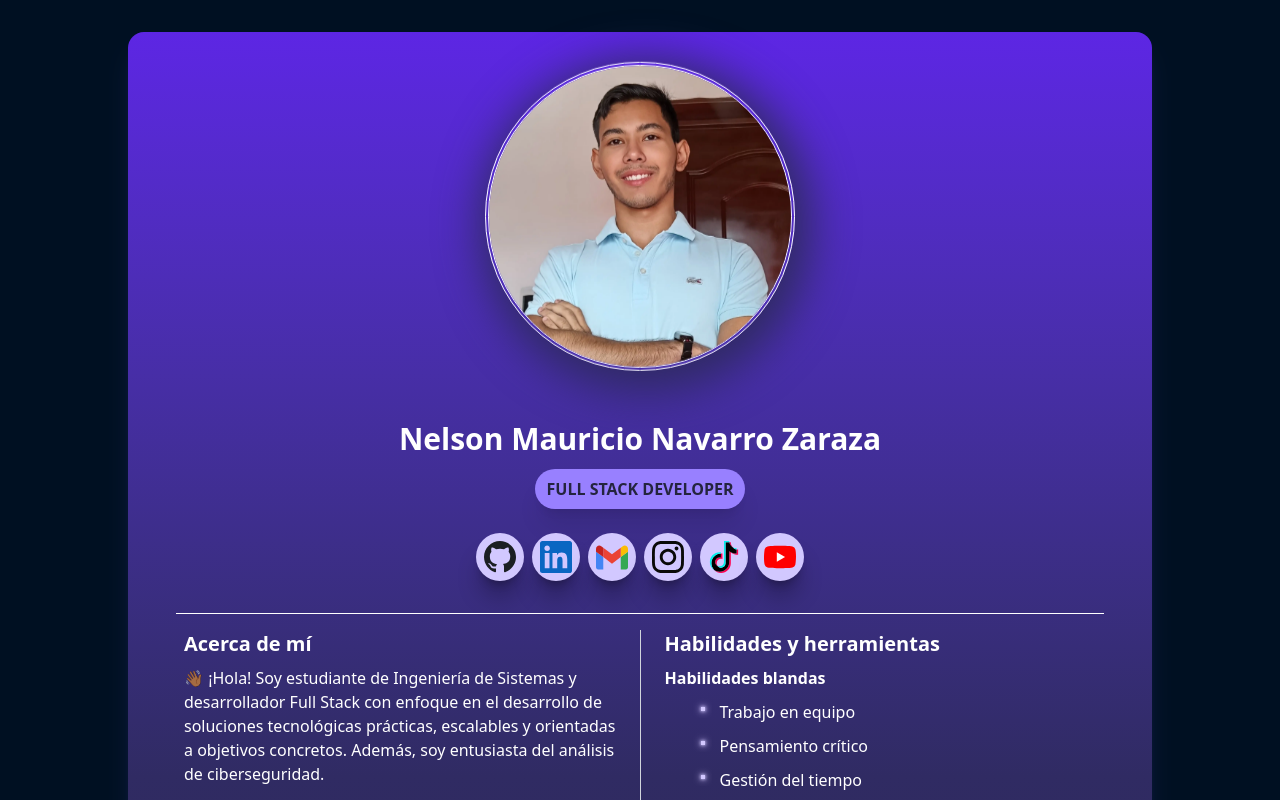
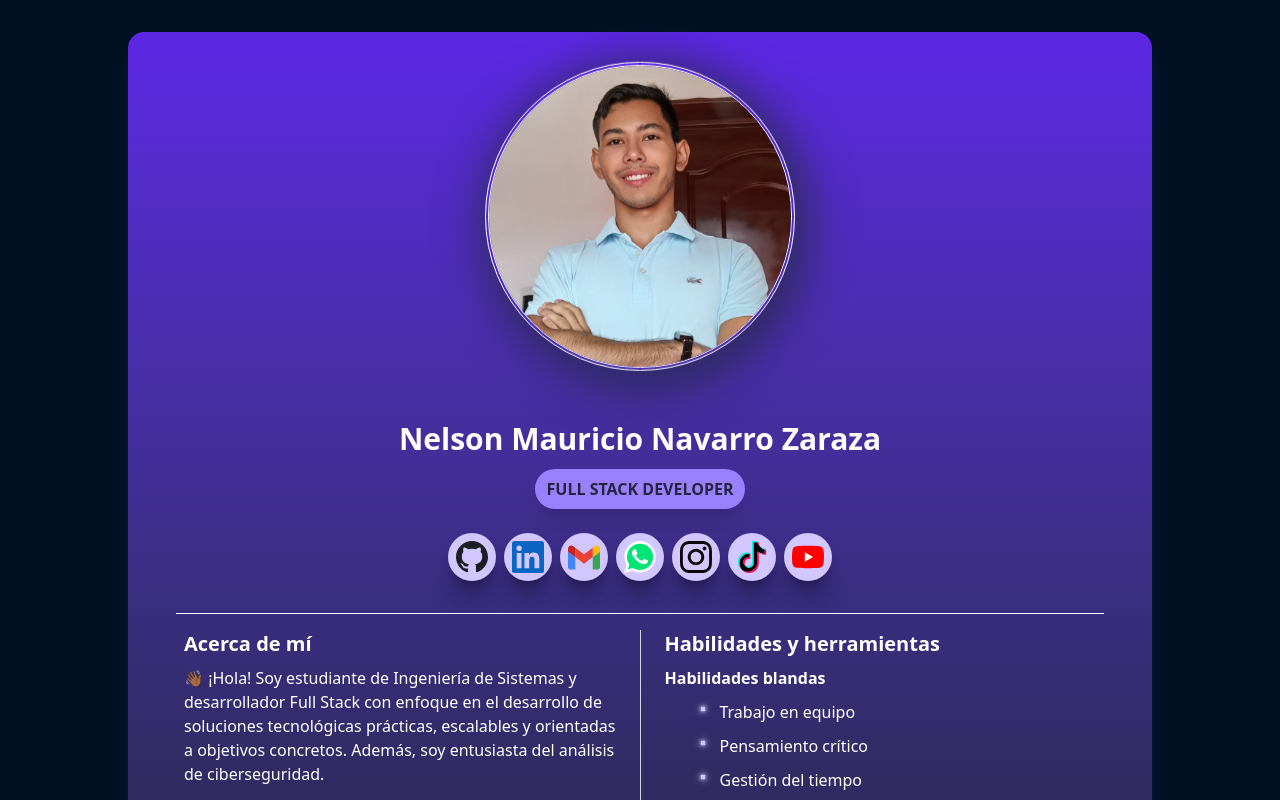
Before and after one commit to NelsonZarazaDev/mini-portafolio, a React (Vite) app: page / in a window 1280 px wide. Shown: the top 800 px of the page. Built offline with nearby package versions, Linux system fonts and the light colour scheme.

Commit message:
Se agrego whatsapp como nueva red social

```diff
--- a/src/components/contact/Contact.jsx
+++ b/src/components/contact/Contact.jsx
@@ -1,15 +1,15 @@
-import React from "react";
 import github from "../../assets/github_light.svg";
 import gmail from "../../assets/gmail.svg";
 import instagram from "../../assets/instagram.svg";
 import linkedin from "../../assets/linkedin.svg";
 import tiktok from "../../assets/tiktok.svg";
 import youtube from "../../assets/youtube.svg";
+import whatsapp from "../../assets/whatsapp.svg";
 
 export default function Contact() {
   return (
     <>
-      <div className="flex justify-center space-x-2 my-6">
+      <div className="flex flex-wrap justify-center space-x-2 my-6">
         {redesSociales.map((redSocial, index) => (
           <a key={index} className="bg-lightPurple rounded-full flex justify-center items-center hover:-translate-y-2 hover:duration-300 shadow-xl/30" href={redSocial.link} target="_blank">
             <img className="w-8 h-8 m-2" src={redSocial.icono} alt={redSocial.icono} />
@@ -24,6 +24,7 @@ const redesSociales = [
   { icono: github, link: "https://github.com/NelsonZarazaDev" },
   { icono: linkedin, link: "https://www.linkedin.com/in/nelson-mauricio-navarro-zaraza-3448542a5/" },
   { icono: gmail, link: "mailto:nelsonmauricionavarrozaraza@gmail.com" },
+  { icono: whatsapp, link: "https://wa.me/573157465208" },
   { icono: instagram, link: "https://www.instagram.com/nelson_mauricio_z/" },
   { icono: tiktok, link: "https://www.tiktok.com/@nelson_mauricio_z" },
   { icono: youtube, link: "https://www.youtube.com/@Ctrl_Code" },
```
Also changed, not shown: src/assets/kwrr54vuSI.json (deleted, +0 -1 lines), src/assets/whatsapp.svg (added).
